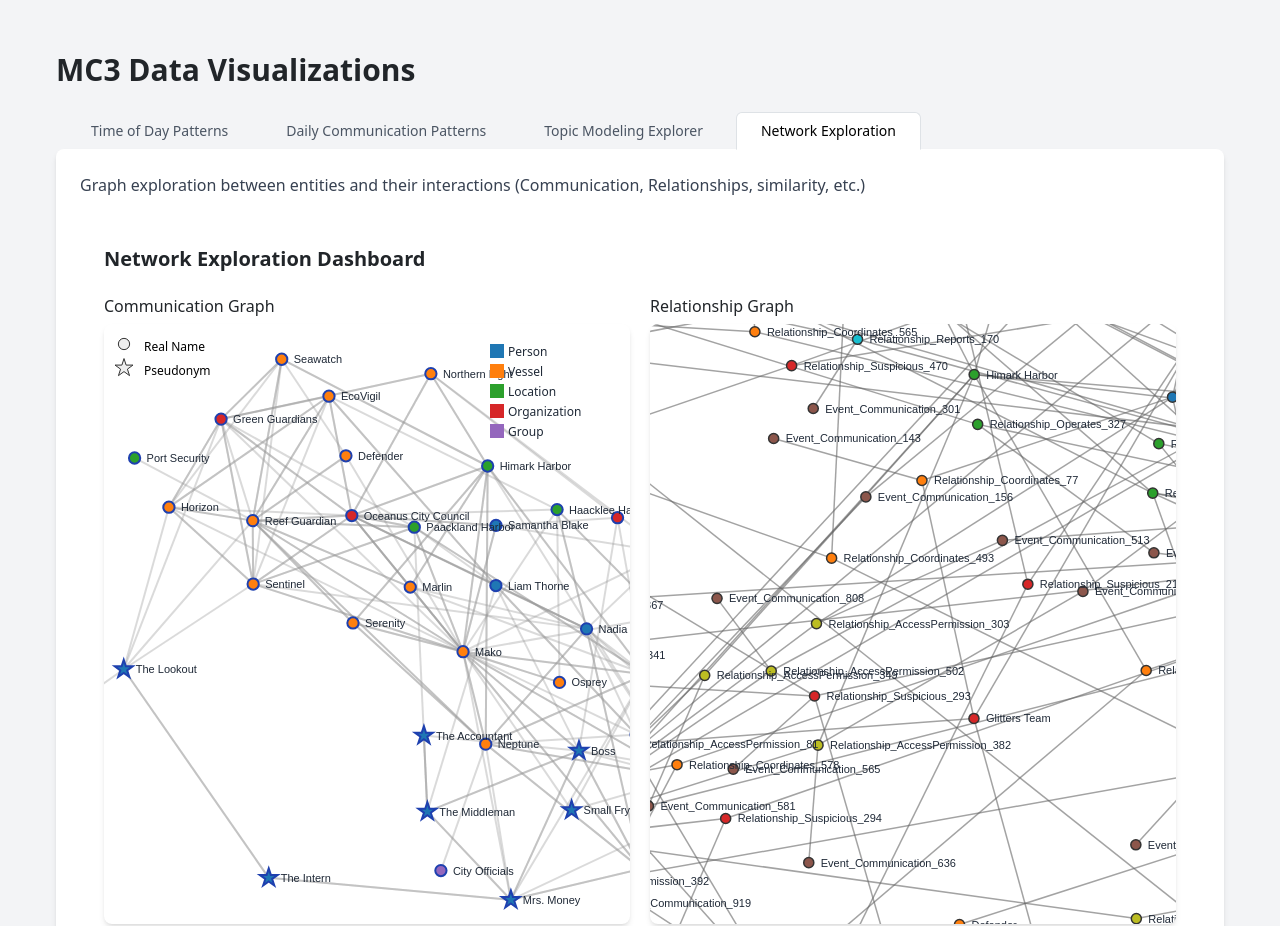
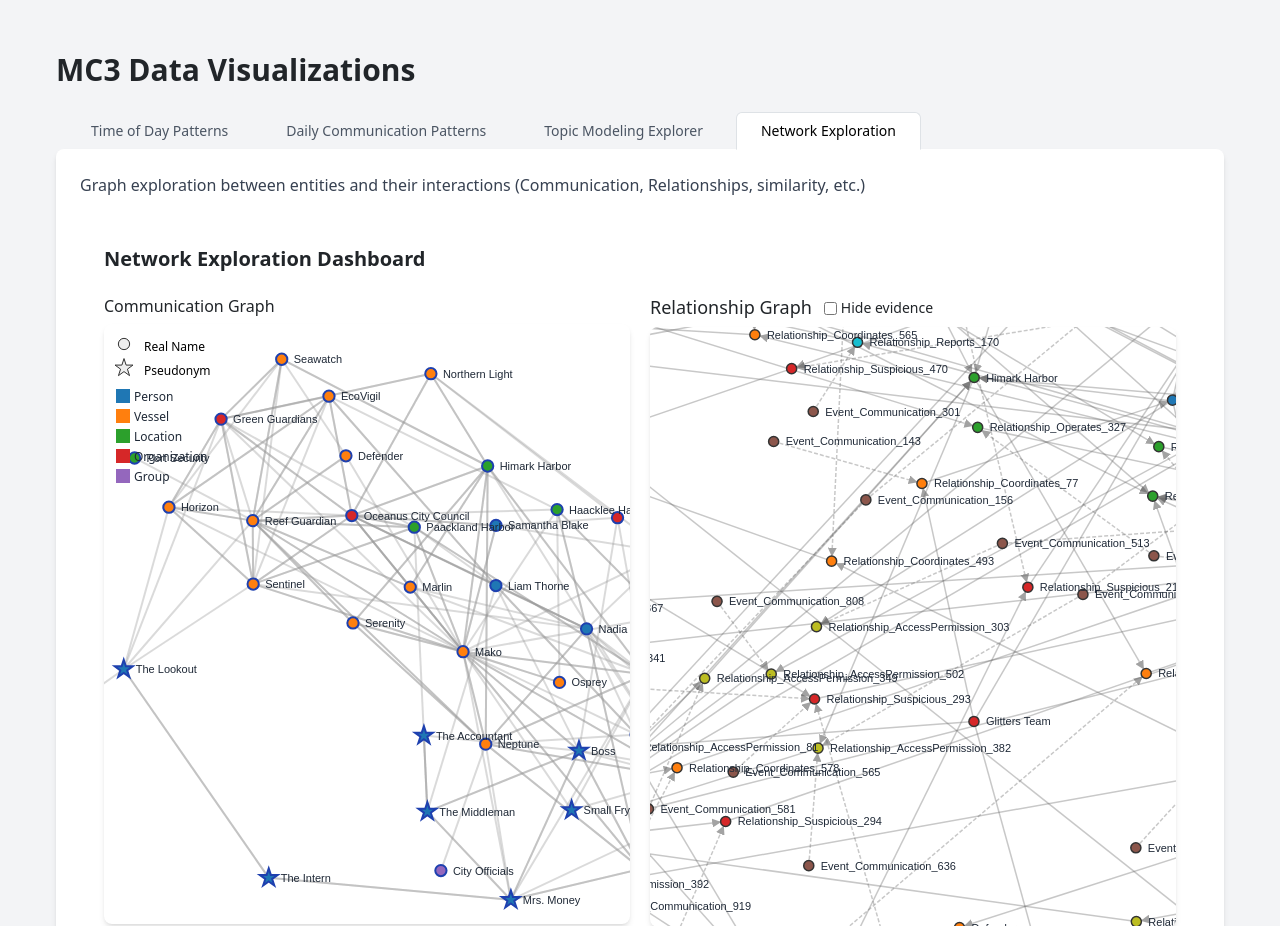
Before and after one commit to Mbaez97/vast-challenge3-2025, a Flask app: page / in a window 1280 px wide, after a click on "Network Exploration". Shown: the top 926 px of the page. Run offline with Flask 3, Linux system fonts and the light colour scheme; data that the repository does not hold is empty; some libraries are stand-ins or nearby versions.

Commit message:
Relationship graph

```diff
--- a/app/static/js/graph.js
+++ b/app/static/js/graph.js
@@ -22,6 +22,19 @@ function init_graph() {
     .attr("height", height)
     .attr("class", "bg-white rounded-lg shadow-md");
   const relG = relSvg.append("g");
+
+  relSvg.append("defs")
+    .append("marker")
+      .attr("id", "arrowhead")
+      .attr("viewBox", "-0 -5 10 10")
+      .attr("refX", 15)        // move arrowhead a bit past the end of the line
+      .attr("refY", 0)
+      .attr("markerWidth", 6)
+      .attr("markerHeight", 6)
+      .attr("orient", "auto")
+    .append("path")
+      .attr("d", "M0,-5L10,0L0,5")  // simple triangle
+      .attr("fill", "#666");
 
   // ── Static Shape Legend on Communication ────────────────────────────
   const shapeLegend = commSvg.append("g")
@@ -48,10 +61,25 @@ function init_graph() {
     });
   // ─────────────────────────────────────────────────────────────────
 
- d3.json("/data/graph").then(data => {
+  d3.json("/data/graph").then(data => {
     // Shared state
     let selectedNodes = new Set();
     let selectedTypes = new Set();
+    // 1) track checkbox state
+    let hideEvidence = false;
+
+    // 2) precompute all 'evidence_for' sources
+    const evidenceSources = new Set(
+      data.relationships.links
+        .filter(e => e.type === "evidence_for")
+        .map(e => e.source)
+    );
+
+    // 3) hook up the checkbox
+    d3.select("#hide-evidence-checkbox").on("change", function() {
+      hideEvidence = this.checked;
+      updateHighlights();
+    });
 
     // Communication graph data
     const commNodes = data.communication.nodes.map(n => ({
@@ -70,7 +98,7 @@ function init_graph() {
       is_pseudonym: n.is_pseudonym
     }));
     const relLinks = data.relationships.links.map(e => ({
-      id: e.event_id, source: e.source, target: e.target
+      id: e.event_id, source: e.source, target: e.target, type: e.type
     }));
 
     // Type → color
@@ -89,7 +117,6 @@ function init_graph() {
       .force("center", d3.forceCenter(commWidth/2, height/2))
       .force("collision", d3.forceCollide().radius(30));
 
-    // Links
     const commLinkSel = commG.append("g").attr("class", "links")
       .selectAll("line")
       .data(commLinks)
@@ -157,7 +184,11 @@ function init_graph() {
       .data(relLinks)
       .join("line")
         .attr("stroke", "#666")
-        .attr("stroke-width", 1.5);
+        .attr("stroke-width", 1.5)
+        .attr("marker-end", "url(#arrowhead)")                 // ← add arrow
+        .attr("stroke-dasharray", d =>                        // ← dashed if evidence_for
+          d.type === "evidence_for" ? "4 2" : null
+        );
 
     const relNode = relG.append("g").attr("class", "nodes")
       .selectAll("path")
@@ -206,7 +237,8 @@ function init_graph() {
     // ── Interactive Type Legend on Communication ──────────────────────
     const types = Array.from(new Set(commNodes.map(d => d.type)));
     const legend = commSvg.append("g")
-      .attr("transform", `translate(${commWidth - 140},20)`);
+      .attr("transform", `translate(12,65)`)
+      // .attr("transform", `translate(${commWidth - 130},20)`);
     const legendItems = legend.selectAll("g.type-item")
       .data(types)
       .join("g")
@@ -251,7 +283,7 @@ function init_graph() {
             .attr("class", `message ${sent?"sent":"received"}`);
           bubble.append("div")
             .attr("class","chat-header")
-            .text(`${msg.source} → ${msg.target}:`);
+            .text(`${msg.source} → ${msg.target}: (${msg.event_id})`);
           bubble.append("div")
             .attr("class","content")
             .text(msg.content);
@@ -272,31 +304,153 @@ function init_graph() {
     }
 
     function updateHighlights(){
+      // COMM GRAPH -------------------------
       if (selectedNodes.size) {
         const nbr = new Set([...selectedNodes]);
         data.communication.links.forEach(e => {
           if (selectedNodes.has(e.source)) nbr.add(e.target);
           if (selectedNodes.has(e.target)) nbr.add(e.source);
         });
-        commNode.attr("opacity",d=>nbr.has(d.id)?1:0.2);
-        commLabel.attr("opacity",d=>nbr.has(d.id)?1:0.2);
-        commLinkSel.attr("opacity",l=>
-          (selectedNodes.has(l.source.id)||selectedNodes.has(l.target.id))?1:0.1
-        );
+
+        // COMM NODES: fade & resize
+        commNode
+          .attr("opacity", d => nbr.has(d.id) ? 1 : 0.2)
+          .attr("d", d => d3.symbol()
+                          .type(d.is_pseudonym ? d3.symbolStar : d3.symbolCircle)
+                          // <-- double the area for selected nodes (200 vs. 100)
+                          .size(selectedNodes.has(d.id) ? 2000 : 100)()
+          );
+
+        commLabel
+          .attr("opacity", d => nbr.has(d.id) ? 1 : 0.2);
+
+        commLinkSel
+          .attr("opacity", l =>
+            (selectedNodes.has(l.source.id) || selectedNodes.has(l.target.id))
+              ? 1 : 0.1
+          );
+
       } else if (selectedTypes.size) {
-        commNode.attr("opacity",d=>selectedTypes.has(d.type)?1:0.2);
-        commLabel.attr("opacity",d=>selectedTypes.has(d.type)?1:0.2);
-        commLinkSel.attr("opacity",l=>{
-          const t0 = entityTypeMap.get(l.source.id),
-                t1 = entityTypeMap.get(l.target.id);
-          return (selectedTypes.has(t0)&&selectedTypes.has(t1))?1:0.1;
+        // reset to default size & opacity when using type-filter
+        commNode
+          .attr("opacity", d => selectedTypes.has(d.type) ? 1 : 0.2)
+          .attr("d", d => d3.symbol()
+                          .type(d.is_pseudonym ? d3.symbolStar : d3.symbolCircle)
+                          .size(100)()
+          );
+        commLabel
+          .attr("opacity", d => selectedTypes.has(d.type) ? 1 : 0.2);
+        commLinkSel
+          .attr("opacity", l => {
+            const t0 = entityTypeMap.get(l.source.id),
+                  t1 = entityTypeMap.get(l.target.id);
+            return (selectedTypes.has(t0) && selectedTypes.has(t1)) ? 1 : 0.1;
+          });
+
+      } else {
+        // no filter → all default
+        commNode
+          .attr("opacity", 1)
+          .attr("d", d => d3.symbol()
+                          .type(d.is_pseudonym ? d3.symbolStar : d3.symbolCircle)
+                          .size(100)()
+          );
+        commLabel.attr("opacity", 1);
+        commLinkSel.attr("opacity", 0.6);
+      }
+
+      // ── REL GRAPH: show selected, their neighbors, AND neighbors-of-neighbors ──
+      if (selectedNodes.size) {
+        // build twoHop set (selected + neighbors + neighbors‐of‐neighbors)
+        const twoHop = new Set([...selectedNodes]);
+        data.relationships.links.forEach(l => {
+          if (twoHop.has(l.source)) twoHop.add(l.target);
+          if (twoHop.has(l.target)) twoHop.add(l.source);
         });
+        // data.relationships.links.forEach(l => {
+        //   if (twoHop.has(l.source)) twoHop.add(l.target);
+        //   if (twoHop.has(l.target)) twoHop.add(l.source);
+        // });
+
+        relNode
+          .style("display", d => twoHop.has(d.id) ? "inline" : "none")
+          // **resize** only the nodes you actually clicked
+          .attr("d", d => d3.symbol()
+            .type(d.is_pseudonym ? d3.symbolStar : d3.symbolCircle)
+            .size(selectedNodes.has(d.id) ? 2000 : 80)()
+          );
+
+        relLabel
+          .style("display", d => twoHop.has(d.id) ? "inline" : "none");
+
+        relLinkSel
+          .style("display", l =>
+            (twoHop.has(l.source.id) && twoHop.has(l.target.id)) ? "inline" : "none"
+          );
+
+      } else if (selectedTypes.size) {
+        // when filtering by type, no node is "selected" so all stay default size
+        relNode
+          .style("display", "inline")
+          .attr("opacity", d => selectedTypes.has(d.type) ? 1 : 0.2)
+          .attr("d", d => d3.symbol()
+            .type(d.is_pseudonym ? d3.symbolStar : d3.symbolCircle)
+            .size(80)()
+          );
+
+        relLabel
+          .style("display", "inline")
+          .attr("opacity", d => selectedTypes.has(d.type) ? 1 : 0.2);
+
+        relLinkSel
+          .style("display", "inline")
+          .attr("opacity", l => {
+            const t0 = entityTypeMap.get(l.source.id);
+            const t1 = entityTypeMap.get(l.target.id);
+            return (selectedTypes.has(t0) && selectedTypes.has(t1)) ? 1 : 0.1;
+          });
+
       } else {
-        commNode.attr("opacity",1);
-        commLabel.attr("opacity",1);
-        commLinkSel.attr("opacity",0.6);
+        // no filtering → all default size & full opacity
+        relNode
+          .style("display", "inline")
+          .attr("opacity", 1)
+          .attr("d", d => d3.symbol()
+            .type(d.is_pseudonym ? d3.symbolStar : d3.symbolCircle)
+            .size(80)()
+          );
+
+        relLabel.style("display", "inline").attr("opacity", 1);
+        relLinkSel.style("display", "inline").attr("opacity", 0.6);
       }
-      // relationship graph remains static—no filtering here
+
+      if (hideEvidence) {
+        // edges of type evidence_for
+        relLinkSel
+          .filter(d => d.type === "evidence_for")
+          .style("display", "none");
+
+        // source nodes of those edges
+        relNode
+          .filter(d => evidenceSources.has(d.id))
+          .style("display", "none");
+        relLabel
+          .filter(d => evidenceSources.has(d.id))
+          .style("display", "none");
+
+      } else {
+        // restore them
+        relLinkSel
+          .filter(d => d.type === "evidence_for")
+          .style("display", "inline");
+
+        relNode
+          .filter(d => evidenceSources.has(d.id))
+          .style("display", "inline");
+        relLabel
+          .filter(d => evidenceSources.has(d.id))
+          .style("display", "inline");
+      }
     }
 
     // Node click on communication only
--- a/app/templates/graph.html
+++ b/app/templates/graph.html
@@ -12,8 +12,22 @@
 
             <!-- Relationship panel -->
             <div class="graph-panel" style="flex:1; display:flex; flex-direction:column;">
-                <h3 style="margin-bottom:8px">Relationship Graph</h3>
-                <div id="relationship-container" style="flex:1"></div>
+                <!-- title + checkbox row -->
+                <div style="display:flex; align-items:center; margin-bottom:8px;">
+                    <h3 style="margin:0; font-size:1.125rem; font-weight:500;">Relationship Graph</h3>
+                    <input
+                        type="checkbox"
+                        id="hide-evidence-checkbox"
+                        style="margin-left:12px; margin-top:2px;"
+                    />
+                    <label
+                        for="hide-evidence-checkbox"
+                        style="margin-left:4px; font-size:0.875rem; cursor:pointer;"
+                    >
+                        Hide evidence
+                    </label>
+                </div>
+                <div id="relationship-container" style="flex:1;"></div>
             </div>
         </div>
 
```
Also changed, not shown: 1 other file.
